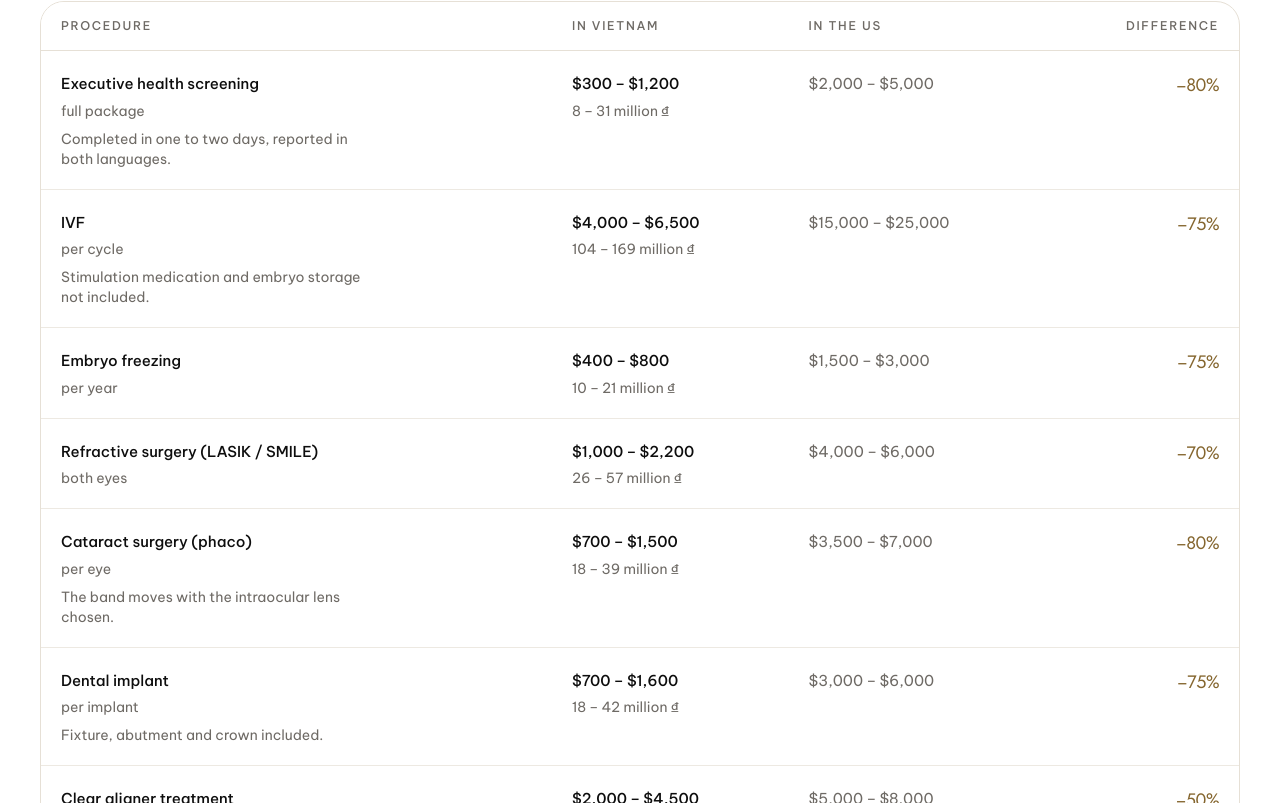
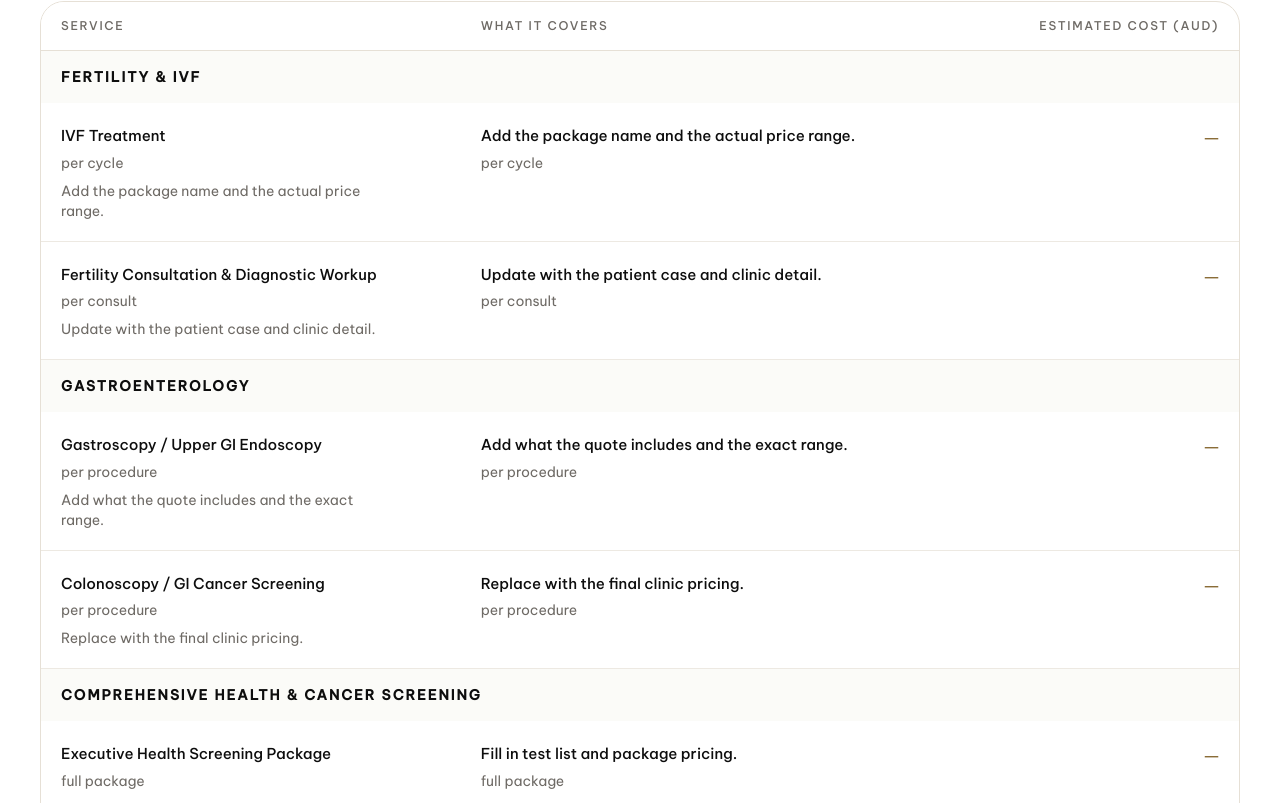
Before and after one commit to TaoRory/Handle, a Next.js app: page /en/chi-phi in a window 1280 px wide. Shown: the part 937-1740 px from the top of the page. Built offline with nearby package versions, Linux system fonts and the light colour scheme.

Commit message:
Chinh sua chi phi

```diff
--- /dev/null
+++ b/app/[locale]/head.tsx
@@ -0,0 +1,34 @@
+import { getContent, isLocale } from "@/content";
+import { INTRO_SESSION_KEY } from "@/components/layout/IntroCurtain";
+import { generateSiteSchema } from "@/lib/json-ld";
+import type { Locale } from "@/types";
+
+export default function Head({ params }: { params: { locale: string } }) {
+    const { locale } = params;
+    if (!isLocale(locale)) return null;
+
+    const content = getContent(locale as Locale);
+
+    return (
+        <>
+            <script
+                dangerouslySetInnerHTML={{
+                    __html: `try{if(sessionStorage.getItem(${JSON.stringify(
+                        INTRO_SESSION_KEY,
+                    )})==="1")document.documentElement.classList.add("intro-played")}catch(e){}`,
+                }}
+            />
+
+            <script
+                type="application/ld+json"
+                dangerouslySetInnerHTML={{
+                    __html: JSON.stringify(generateSiteSchema(locale as Locale, content)),
+                }}
+            />
+
+            <noscript>
+                <style>{`#intro-curtain{display:none !important}`}</style>
+            </noscript>
+        </>
+    );
+}
--- a/components/sections/CostTable.tsx
+++ b/components/sections/CostTable.tsx
@@ -1,10 +1,11 @@
 import Link from "next/link";
+import { Fragment } from "react";
 
 import { Container } from "@/components/ui/container";
 import { Reveal } from "@/components/ui/reveal";
 import { Section } from "@/components/ui/section";
 import { SectionHeading } from "@/components/ui/section-heading";
-import { formatUsdBand, formatVndBand, savingPercent } from "@/lib/price";
+import { formatAudBand } from "@/lib/price";
 import { ROUTES, routePath } from "@/lib/site-config";
 
 import type { CostItem, CostPageContent, Locale, Service } from "@/types";
@@ -44,6 +45,12 @@ export function CostTable({ id, copy, items, locale, services }: CostTableProps)
   const pinned =
     "sticky left-0 z-10 bg-surface shadow-[1px_0_0_0_var(--color-line)] lg:shadow-none";
 
+  const groupedItems = items.reduce<Record<string, typeof items>>((acc, item) => {
+    const category = item.category ?? "General";
+    acc[category] = [...(acc[category] ?? []), item];
+    return acc;
+  }, {});
+
   return (
     <Section id={id} labelledBy={headingId} tone="surface">
       <Container>
@@ -70,40 +77,42 @@ export function CostTable({ id, copy, items, locale, services }: CostTableProps)
                     scope="col"
                     className={`text-ink-400 px-5 py-4 text-xs font-medium tracking-[0.14em] uppercase ${pinned}`}
                   >
-                    {copy.colProcedure}
+                    {copy.colService || copy.colProcedure}
                   </th>
                   <th
                     scope="col"
                     className="text-ink-400 px-5 py-4 text-xs font-medium tracking-[0.14em] uppercase"
                   >
-                    {copy.colVietnam}
+                    {copy.colCovers || "What it covers / What it is for"}
                   </th>
                   <th
                     scope="col"
-                    className="text-ink-400 px-5 py-4 text-xs font-medium tracking-[0.14em] uppercase"
+                    className="text-ink-400 px-5 py-4 text-xs font-medium tracking-[0.14em] uppercase text-right"
                   >
-                    {copy.colAbroad}
-                  </th>
-                  <th
-                    scope="col"
-                    className="text-ink-400 px-5 py-4 text-right text-xs font-medium tracking-[0.14em] uppercase"
-                  >
-                    {copy.colSaving}
+                    {copy.colEstimated || "Estimated cost (AUD)"}
                   </th>
                 </tr>
               </thead>
 
               <tbody>
-                {items.map((item) => (
+                {Object.entries(groupedItems).map(([category, rows]) => (
+                  <Fragment key={category}>
+                    <tr className="bg-cream-100/80">
+                      <th
+                          scope="colgroup"
+                          colSpan={3}
+                          className="text-ink px-5 py-4 text-left text-sm font-semibold uppercase tracking-[0.14em]"
+                        >
+                        {category}
+                      </th>
+                    </tr>
+
+                    {rows.map((item) => (
                       <tr
                         key={item.id}
                         className="border-line/70 last:border-0 border-b align-top"
                       >
                         <th scope="row" className={`px-5 py-5 font-normal ${pinned}`}>
-                      {/* Linked to the specialty that performs it, where one
-                          exists. A price with no route to what it buys leaves
-                          the reader to search again for the thing this site
-                          already has a page about. */}
                           {slugFor(item.serviceId) ? (
                             <Link
                               href={routePath(
@@ -128,27 +137,21 @@ export function CostTable({ id, copy, items, locale, services }: CostTableProps)
                           ) : null}
                         </th>
 
-                    <td className="px-5 py-5">
-                      <span className="text-ink block text-[0.9375rem] font-medium">
-                        {formatUsdBand(item.usd)}
-                      </span>
-                      <span className="text-ink-400 mt-1 block text-sm">
-                        {formatVndBand(item.vnd, locale)}
-                      </span>
+                        <td className="px-5 py-5 align-top">
+                          <div className="text-ink block text-[0.9375rem] font-medium">
+                            {item.note || "—"}
+                          </div>
+                          <div className="text-ink-400 mt-1 block text-sm">{item.unit}</div>
                         </td>
 
-                    <td className="text-ink-400 px-5 py-5 text-[0.9375rem]">
-                      {formatUsdBand(item.abroad)}
-                    </td>
-
-                    <td className="px-5 py-5 text-right">
-                      {/* The one gold element in this band — and the number the
-                          whole page exists to state. */}
+                        <td className="px-5 py-5 text-right align-top">
                           <span className="text-gold-700 font-brand text-lg tracking-tight">
-                        −{savingPercent(item.usd, item.abroad)}%
+                            {formatAudBand(item.aud ?? { from: 0, to: 0 })}
                           </span>
                         </td>
                       </tr>
+                    ))}
+                  </Fragment>
                 ))}
               </tbody>
             </table>
--- a/content/pages.ts
+++ b/content/pages.ts
@@ -30,17 +30,16 @@ export const pages: Localized<PagesContent> = {
       },
 
       table: {
-        title: "Khoảng giá theo",
-        accent: "thủ thuật.",
-        lead: "Cột so sánh là mặt bằng tại Mỹ, dùng thống nhất cho mọi dòng. Chọn nước nào có lợi nhất cho từng dòng thì bảng này sẽ đẹp hơn và vô nghĩa hơn.",
-        colProcedure: "Thủ thuật",
-        colVietnam: "Tại Việt Nam",
-        colAbroad: "Tại Mỹ",
-        colSaving: "Chênh lệch",
+        title: "Bảng giá theo",
+        accent: "chuyên khoa.",
+        lead: "Mẫu bảng này đang chờ bạn điền tên dịch vụ và chi phí thực tế cho từng chuyên khoa. Mỗi nhóm có mục lớn riêng để dễ cập nhật cho khách hàng.",
+        colService: "Dịch vụ",
+        colCovers: "Bao gồm",
+        colEstimated: "Chi phí ước tính (AUD)",
         caption:
-          "Khoảng chi phí tham khảo theo thủ thuật tại Việt Nam, so sánh với mặt bằng tại Mỹ",
+          "Mẫu bảng chi phí theo chuyên khoa điều trị tại Việt Nam, chờ điền dịch vụ và giá thực tế",
         disclaimer:
-          "Đây là khoảng giá tham khảo theo mặt bằng thị trường, không phải báo giá của Handle. Chi phí thực tế chỉ xác định được sau khi bác sĩ đọc hồ sơ của bạn. Chúng tôi gửi báo giá bằng văn bản trước khi bạn đặt vé.",
+          "Đây là bảng mẫu để điền dữ liệu thực tế. Bạn có thể thay tên dịch vụ, khoảng giá và mô tả từng gói sau khi có thông tin từ bệnh viện hoặc bác sĩ.",
       },
 
       inclusions: {
@@ -173,17 +172,16 @@ export const pages: Localized<PagesContent> = {
       },
 
       table: {
-        title: "Bands by",
-        accent: "procedure.",
-        lead: "The comparison column is the United States for every row. Picking whichever country flattered each row would make this table look better and mean nothing.",
-        colProcedure: "Procedure",
-        colVietnam: "In Vietnam",
-        colAbroad: "In the US",
-        colSaving: "Difference",
+        title: "Price template by",
+        accent: "specialty.",
+        lead: "This table is a working template for you to enter each service name and price band by specialty. The five groups below make it easier to manage and update later.",
+        colService: "Service",
+        colCovers: "What it covers",
+        colEstimated: "Estimated cost (AUD)",
         caption:
-          "Reference cost bands by procedure in Vietnam, compared with United States pricing",
+          "Price template by specialty for Vietnam treatment services, ready for final service and pricing entries",
         disclaimer:
-          "These are market reference bands, not a Handle quote. Your actual cost is settled once a surgeon has read your records. We send that quote in writing before you book a flight.",
+          "This is a draft pricing template. Replace the placeholder service names and pricing ranges with the final quotes from the hospital or physician once they are confirmed.",
       },
 
       inclusions: {
--- a/data/costs.ts
+++ b/data/costs.ts
@@ -30,196 +30,266 @@ import type { CostFactor, CostInclusion, CostItem, Localized } from "@/types";
 export const costItems: Localized<CostItem[]> = {
   vi: [
     {
-      id: "checkup-full",
-      serviceId: "checkup",
-      procedure: "Tầm soát sức khỏe tổng quát chuyên sâu",
-      unit: "trọn gói",
-      usd: { from: 300, to: 1200 },
-      vnd: { from: 8, to: 31 },
-      abroad: { from: 2000, to: 5000 },
+      id: "fertility-ivf-1",
+      category: "FERTILITY & IVF",
+      serviceId: "fertility",
+      procedure: "IVF Treatment",
+      unit: "một chu kỳ",
+      usd: { from: 0, to: 0 },
+      vnd: { from: 0, to: 0 },
+      abroad: { from: 0, to: 0 },
       abroadRegion: "Mỹ",
-      note: "Hoàn tất trong 1–2 ngày, kết quả song ngữ.",
+      aud: { from: 0, to: 0 },
+      note: "Nhập tên gói dịch vụ và khoảng giá thực tế.",
     },
     {
-      id: "ivf-cycle",
+      id: "fertility-ivf-2",
+      category: "FERTILITY & IVF",
       serviceId: "fertility",
-      procedure: "Thụ tinh ống nghiệm (IVF)",
-      unit: "một chu kỳ",
-      usd: { from: 4000, to: 6500 },
-      vnd: { from: 104, to: 169 },
-      abroad: { from: 15000, to: 25000 },
+      procedure: "Fertility Consultation & Diagnostic Workup",
+      unit: "một ca",
+      usd: { from: 0, to: 0 },
+      vnd: { from: 0, to: 0 },
+      abroad: { from: 0, to: 0 },
       abroadRegion: "Mỹ",
-      note: "Chưa gồm thuốc kích trứng và trữ phôi.",
+      aud: { from: 0, to: 0 },
+      note: "Bạn sẽ điền chi tiết theo từng trường hợp.",
     },
     {
-      id: "ivf-freeze",
-      serviceId: "fertility",
-      procedure: "Trữ đông phôi",
-      unit: "một năm",
-      usd: { from: 400, to: 800 },
-      vnd: { from: 10, to: 21 },
-      abroad: { from: 1500, to: 3000 },
+      id: "gastro-1",
+      category: "GASTROENTEROLOGY",
+      serviceId: "digestive",
+      procedure: "Gastroscopy / Upper GI Endoscopy",
+      unit: "một lần",
+      usd: { from: 0, to: 0 },
+      vnd: { from: 0, to: 0 },
+      abroad: { from: 0, to: 0 },
       abroadRegion: "Mỹ",
+      aud: { from: 0, to: 0 },
+      note: "Thêm tên thủ thuật và bao gồm gì.",
     },
     {
-      id: "lasik",
-      serviceId: "eye",
-      procedure: "Phẫu thuật khúc xạ (LASIK / SMILE)",
-      unit: "hai mắt",
-      usd: { from: 1000, to: 2200 },
-      vnd: { from: 26, to: 57 },
-      abroad: { from: 4000, to: 6000 },
+      id: "gastro-2",
+      category: "GASTROENTEROLOGY",
+      serviceId: "digestive",
+      procedure: "Colonoscopy / GI Cancer Screening",
+      unit: "một lần",
+      usd: { from: 0, to: 0 },
+      vnd: { from: 0, to: 0 },
+      abroad: { from: 0, to: 0 },
       abroadRegion: "Mỹ",
+      aud: { from: 0, to: 0 },
+      note: "Đến đây bạn chỉnh khoảng giá và mô tả.",
     },
     {
-      id: "cataract",
-      serviceId: "eye",
-      procedure: "Phẫu thuật đục thủy tinh thể (Phaco)",
-      unit: "mỗi mắt",
-      usd: { from: 700, to: 1500 },
-      vnd: { from: 18, to: 39 },
-      abroad: { from: 3500, to: 7000 },
+      id: "screening-1",
+      category: "COMPREHENSIVE HEALTH & CANCER SCREENING",
+      serviceId: "checkup",
+      procedure: "Executive Health Screening Package",
+      unit: "trọn gói",
+      usd: { from: 0, to: 0 },
+      vnd: { from: 0, to: 0 },
+      abroad: { from: 0, to: 0 },
       abroadRegion: "Mỹ",
-      note: "Khoảng giá thay đổi theo loại thủy tinh thể nhân tạo.",
+      aud: { from: 0, to: 0 },
+      note: "Điền tên gói, xét nghiệm và chi phí.",
     },
     {
-      id: "implant",
-      serviceId: "dental",
-      procedure: "Cấy ghép implant",
-      unit: "mỗi trụ",
-      usd: { from: 700, to: 1600 },
-      vnd: { from: 18, to: 42 },
-      abroad: { from: 3000, to: 6000 },
+      id: "screening-2",
+      category: "COMPREHENSIVE HEALTH & CANCER SCREENING",
+      serviceId: "checkup",
+      procedure: "Cancer Screening Bundle",
+      unit: "trọn gói",
+      usd: { from: 0, to: 0 },
+      vnd: { from: 0, to: 0 },
+      abroad: { from: 0, to: 0 },
       abroadRegion: "Mỹ",
-      note: "Đã gồm trụ, abutment và mão sứ.",
+      aud: { from: 0, to: 0 },
+      note: "Thêm các xét nghiệm lựa chọn và chi phí đi kèm.",
     },
     {
-      id: "aligner",
-      serviceId: "dental",
-      procedure: "Chỉnh nha trong suốt",
-      unit: "trọn liệu trình",
-      usd: { from: 2000, to: 4500 },
-      vnd: { from: 52, to: 117 },
-      abroad: { from: 5000, to: 8000 },
+      id: "oph-1",
+      category: "OPHTHALMOLOGY",
+      serviceId: "eye",
+      procedure: "Refractive Surgery (LASIK / SMILE)",
+      unit: "hai mắt",
+      usd: { from: 0, to: 0 },
+      vnd: { from: 0, to: 0 },
+      abroad: { from: 0, to: 0 },
       abroadRegion: "Mỹ",
+      aud: { from: 0, to: 0 },
+      note: "Ghi phương pháp, thiết bị và giá thực tế.",
     },
     {
-      id: "rhinoplasty",
-      serviceId: "aesthetic",
-      procedure: "Nâng mũi cấu trúc",
-      unit: "một lần",
-      usd: { from: 1800, to: 4000 },
-      vnd: { from: 47, to: 104 },
-      abroad: { from: 8000, to: 15000 },
+      id: "oph-2",
+      category: "OPHTHALMOLOGY",
+      serviceId: "eye",
+      procedure: "Cataract Surgery",
+      unit: "mỗi mắt",
+      usd: { from: 0, to: 0 },
+      vnd: { from: 0, to: 0 },
+      abroad: { from: 0, to: 0 },
       abroadRegion: "Mỹ",
+      aud: { from: 0, to: 0 },
+      note: "Điền loại IOL và chi phí theo từng bệnh nhân.",
     },
     {
-      id: "stent",
+      id: "cardio-1",
+      category: "CARDIOLOGY",
       serviceId: "cardio",
-      procedure: "Can thiệp mạch vành, đặt stent",
+      procedure: "Cardiac Consultation & Diagnostics",
+      unit: "một ca",
+      usd: { from: 0, to: 0 },
+      vnd: { from: 0, to: 0 },
+      abroad: { from: 0, to: 0 },
+      abroadRegion: "Mỹ",
+      aud: { from: 0, to: 0 },
+      note: "Thêm xét nghiệm, bác sĩ và hành trình điều trị.",
+    },
+    {
+      id: "cardio-2",
+      category: "CARDIOLOGY",
+      serviceId: "cardio",
+      procedure: "Coronary Angiography / Stent",
       unit: "một lần",
-      usd: { from: 5000, to: 9000 },
-      vnd: { from: 130, to: 234 },
-      abroad: { from: 30000, to: 60000 },
+      usd: { from: 0, to: 0 },
+      vnd: { from: 0, to: 0 },
+      abroad: { from: 0, to: 0 },
       abroadRegion: "Mỹ",
-      note: "Chưa gồm ngày nằm viện kéo dài ngoài phác đồ.",
+      aud: { from: 0, to: 0 },
+      note: "Bạn điền chi phí thực tế sau khi có phác đồ.",
     },
   ],
   en: [
     {
-      id: "checkup-full",
-      serviceId: "checkup",
-      procedure: "Executive health screening",
-      unit: "full package",
-      usd: { from: 300, to: 1200 },
-      vnd: { from: 8, to: 31 },
-      abroad: { from: 2000, to: 5000 },
+      id: "fertility-ivf-1",
+      category: "FERTILITY & IVF",
+      serviceId: "fertility",
+      procedure: "IVF Treatment",
+      unit: "per cycle",
+      usd: { from: 0, to: 0 },
+      vnd: { from: 0, to: 0 },
+      abroad: { from: 0, to: 0 },
       abroadRegion: "the US",
-      note: "Completed in one to two days, reported in both languages.",
+      aud: { from: 0, to: 0 },
+      note: "Add the package name and the actual price range.",
     },
     {
-      id: "ivf-cycle",
+      id: "fertility-ivf-2",
+      category: "FERTILITY & IVF",
       serviceId: "fertility",
-      procedure: "IVF",
-      unit: "per cycle",
-      usd: { from: 4000, to: 6500 },
-      vnd: { from: 104, to: 169 },
-      abroad: { from: 15000, to: 25000 },
+      procedure: "Fertility Consultation & Diagnostic Workup",
+      unit: "per consult",
+      usd: { from: 0, to: 0 },
+      vnd: { from: 0, to: 0 },
+      abroad: { from: 0, to: 0 },
       abroadRegion: "the US",
-      note: "Stimulation medication and embryo storage not included.",
+      aud: { from: 0, to: 0 },
+      note: "Update with the patient case and clinic detail.",
     },
     {
-      id: "ivf-freeze",
-      serviceId: "fertility",
-      procedure: "Embryo freezing",
-      unit: "per year",
-      usd: { from: 400, to: 800 },
-      vnd: { from: 10, to: 21 },
-      abroad: { from: 1500, to: 3000 },
+      id: "gastro-1",
+      category: "GASTROENTEROLOGY",
+      serviceId: "digestive",
+      procedure: "Gastroscopy / Upper GI Endoscopy",
+      unit: "per procedure",
+      usd: { from: 0, to: 0 },
+      vnd: { from: 0, to: 0 },
+      abroad: { from: 0, to: 0 },
       abroadRegion: "the US",
+      aud: { from: 0, to: 0 },
+      note: "Add what the quote includes and the exact range.",
     },
     {
-      id: "lasik",
-      serviceId: "eye",
-      procedure: "Refractive surgery (LASIK / SMILE)",
-      unit: "both eyes",
-      usd: { from: 1000, to: 2200 },
-      vnd: { from: 26, to: 57 },
-      abroad: { from: 4000, to: 6000 },
+      id: "gastro-2",
+      category: "GASTROENTEROLOGY",
+      serviceId: "digestive",
+      procedure: "Colonoscopy / GI Cancer Screening",
+      unit: "per procedure",
+      usd: { from: 0, to: 0 },
+      vnd: { from: 0, to: 0 },
+      abroad: { from: 0, to: 0 },
       abroadRegion: "the US",
+      aud: { from: 0, to: 0 },
+      note: "Replace with the final clinic pricing.",
     },
     {
-      id: "cataract",
-      serviceId: "eye",
-      procedure: "Cataract surgery (phaco)",
-      unit: "per eye",
-      usd: { from: 700, to: 1500 },
-      vnd: { from: 18, to: 39 },
-      abroad: { from: 3500, to: 7000 },
+      id: "screening-1",
+      category: "COMPREHENSIVE HEALTH & CANCER SCREENING",
+      serviceId: "checkup",
+      procedure: "Executive Health Screening Package",
+      unit: "full package",
+      usd: { from: 0, to: 0 },
+      vnd: { from: 0, to: 0 },
+      abroad: { from: 0, to: 0 },
       abroadRegion: "the US",
-      note: "The band moves with the intraocular lens chosen.",
+      aud: { from: 0, to: 0 },
+      note: "Fill in test list and package pricing.",
     },
     {
-      id: "implant",
-      serviceId: "dental",
-      procedure: "Dental implant",
-      unit: "per implant",
-      usd: { from: 700, to: 1600 },
-      vnd: { from: 18, to: 42 },
-      abroad: { from: 3000, to: 6000 },
+      id: "screening-2",
+      category: "COMPREHENSIVE HEALTH & CANCER SCREENING",
+      serviceId: "checkup",
+      procedure: "Cancer Screening Bundle",
+      unit: "full package",
+      usd: { from: 0, to: 0 },
+      vnd: { from: 0, to: 0 },
+      abroad: { from: 0, to: 0 },
       abroadRegion: "the US",
-      note: "Fixture, abutment and crown included.",
+      aud: { from: 0, to: 0 },
+      note: "Add any optional diagnostics and out-of-pocket items.",
     },
     {
-      id: "aligner",
-      serviceId: "dental",
-      procedure: "Clear aligner treatment",
-      unit: "full course",
-      usd: { from: 2000, to: 4500 },
-      vnd: { from: 52, to: 117 },
-      abroad: { from: 5000, to: 8000 },
+      id: "oph-1",
+      category: "OPHTHALMOLOGY",
+      serviceId: "eye",
+      procedure: "Refractive Surgery (LASIK / SMILE)",
+      unit: "both eyes",
+      usd: { from: 0, to: 0 },
+      vnd: { from: 0, to: 0 },
+      abroad: { from: 0, to: 0 },
       abroadRegion: "the US",
+      aud: { from: 0, to: 0 },
+      note: "Add the exact technology and surgeon fee.",
     },
     {
-      id: "rhinoplasty",
-      serviceId: "aesthetic",
-      procedure: "Structural rhinoplasty",
-      unit: "per procedure",
-      usd: { from: 1800, to: 4000 },
-      vnd: { from: 47, to: 104 },
-      abroad: { from: 8000, to: 15000 },
+      id: "oph-2",
+      category: "OPHTHALMOLOGY",
+      serviceId: "eye",
+      procedure: "Cataract Surgery",
+      unit: "per eye",
+      usd: { from: 0, to: 0 },
+      vnd: { from: 0, to: 0 },
+      abroad: { from: 0, to: 0 },
       abroadRegion: "the US",
+      aud: { from: 0, to: 0 },
+      note: "Insert lens type and procedure pricing.",
     },
     {
-      id: "stent",
+      id: "cardio-1",
+      category: "CARDIOLOGY",
       serviceId: "cardio",
-      procedure: "Coronary intervention with stent",
+      procedure: "Cardiac Consultation & Diagnostics",
+      unit: "per consult",
+      usd: { from: 0, to: 0 },
+      vnd: { from: 0, to: 0 },
+      abroad: { from: 0, to: 0 },
+      abroadRegion: "the US",
+      aud: { from: 0, to: 0 },
+      note: "Add the test bundle and what is included.",
+    },
+    {
+      id: "cardio-2",
+      category: "CARDIOLOGY",
+      serviceId: "cardio",
+      procedure: "Coronary Angiography / Stent",
       unit: "per procedure",
-      usd: { from: 5000, to: 9000 },
-      vnd: { from: 130, to: 234 },
-      abroad: { from: 30000, to: 60000 },
+      usd: { from: 0, to: 0 },
+      vnd: { from: 0, to: 0 },
+      abroad: { from: 0, to: 0 },
       abroadRegion: "the US",
-      note: "Excludes inpatient days beyond the planned protocol.",
+      aud: { from: 0, to: 0 },
+      note: "Replace this template with the final quote data.",
     },
   ],
 };
--- a/lib/price.ts
+++ b/lib/price.ts
@@ -17,8 +17,15 @@ const usd = new Intl.NumberFormat("en-US", {
   maximumFractionDigits: 0,
 });
 
+const aud = new Intl.NumberFormat("en-AU", {
+  style: "currency",
+  currency: "AUD",
+  maximumFractionDigits: 0,
+});
+
 /** `{ from: 300, to: 1200 }` → `"$300 – $1,200"`. */
 export function formatUsdBand(band: PriceBand): string {
+  if (band.from === 0 && band.to === 0) return "—";
   return `${usd.format(band.from)}${RANGE}${usd.format(band.to)}`;
 }
 
@@ -31,9 +38,15 @@ export function formatUsdBand(band: PriceBand): string {
  * would be guesswork for a reader who has never seen it.
  */
 export function formatVndBand(band: PriceBand, locale: Locale): string {
+  if (band.from === 0 && band.to === 0) return "—";
   const unit = locale === "vi" ? "triệu ₫" : "million ₫";
   const format = (value: number) => value.toLocaleString(locale === "vi" ? "vi-VN" : "en-US");
   return `${format(band.from)}${RANGE}${format(band.to)} ${unit}`;
+}
+
+export function formatAudBand(band: PriceBand): string {
+  if (band.from === 0 && band.to === 0) return "—";
+  return `${aud.format(band.from)}${RANGE}${aud.format(band.to)}`;
 }
 
 /**
@@ -46,6 +59,7 @@ export function formatVndBand(band: PriceBand, locale: Locale): string {
  * the figure does not imply a precision the underlying bands do not have.
  */
 export function savingPercent(vietnam: PriceBand, abroad: PriceBand): number {
+  if (vietnam.from === 0 && vietnam.to === 0) return 0;
   const mid = (band: PriceBand) => (band.from + band.to) / 2;
   const ratio = 1 - mid(vietnam) / mid(abroad);
   return Math.round((ratio * 100) / 5) * 5;
```
Also changed, not shown: app/[locale]/layout.tsx (+0 -20 lines), types/index.ts (+14 -7 lines). Lines whose indentation alone changed are shown as unchanged.
